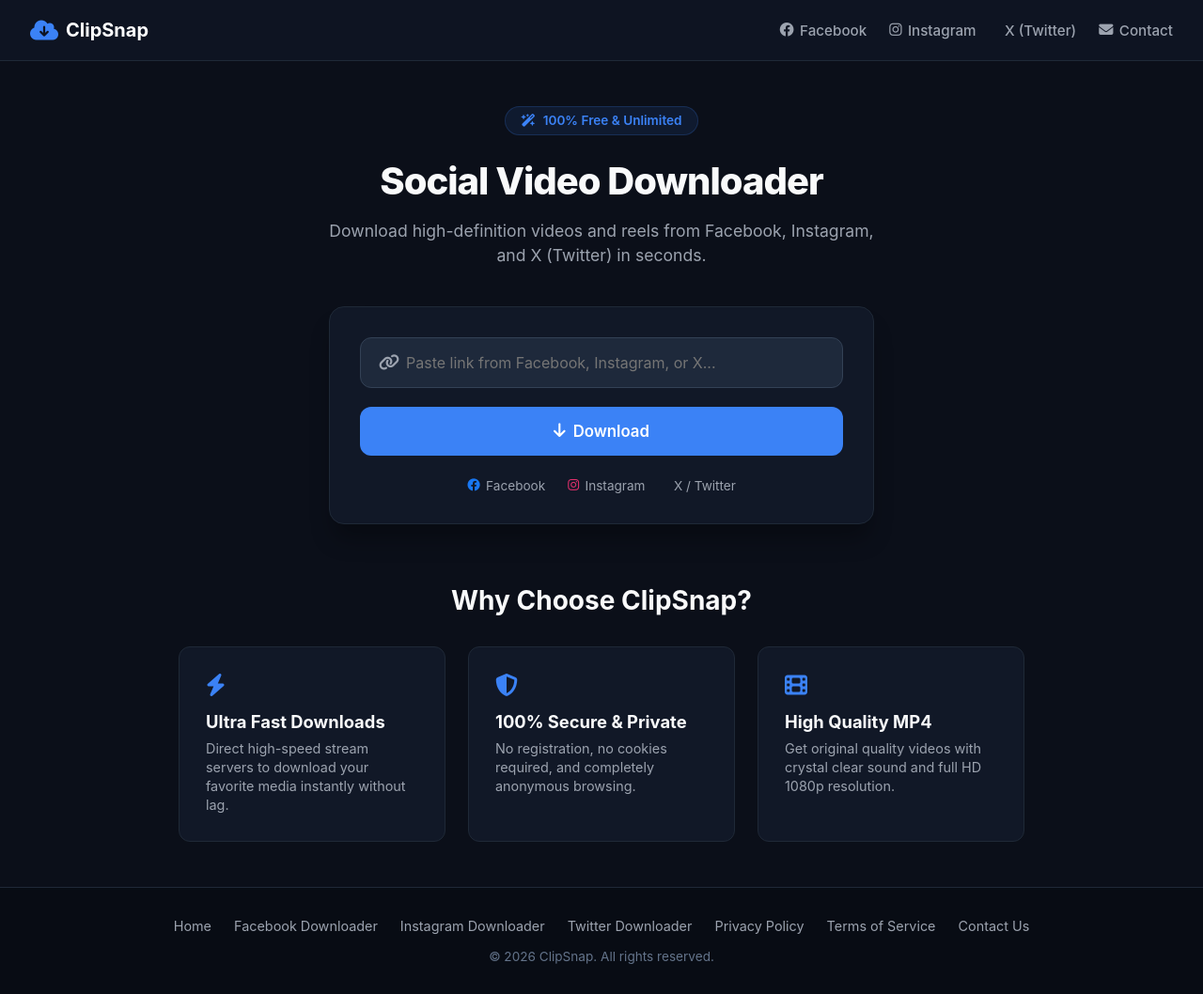
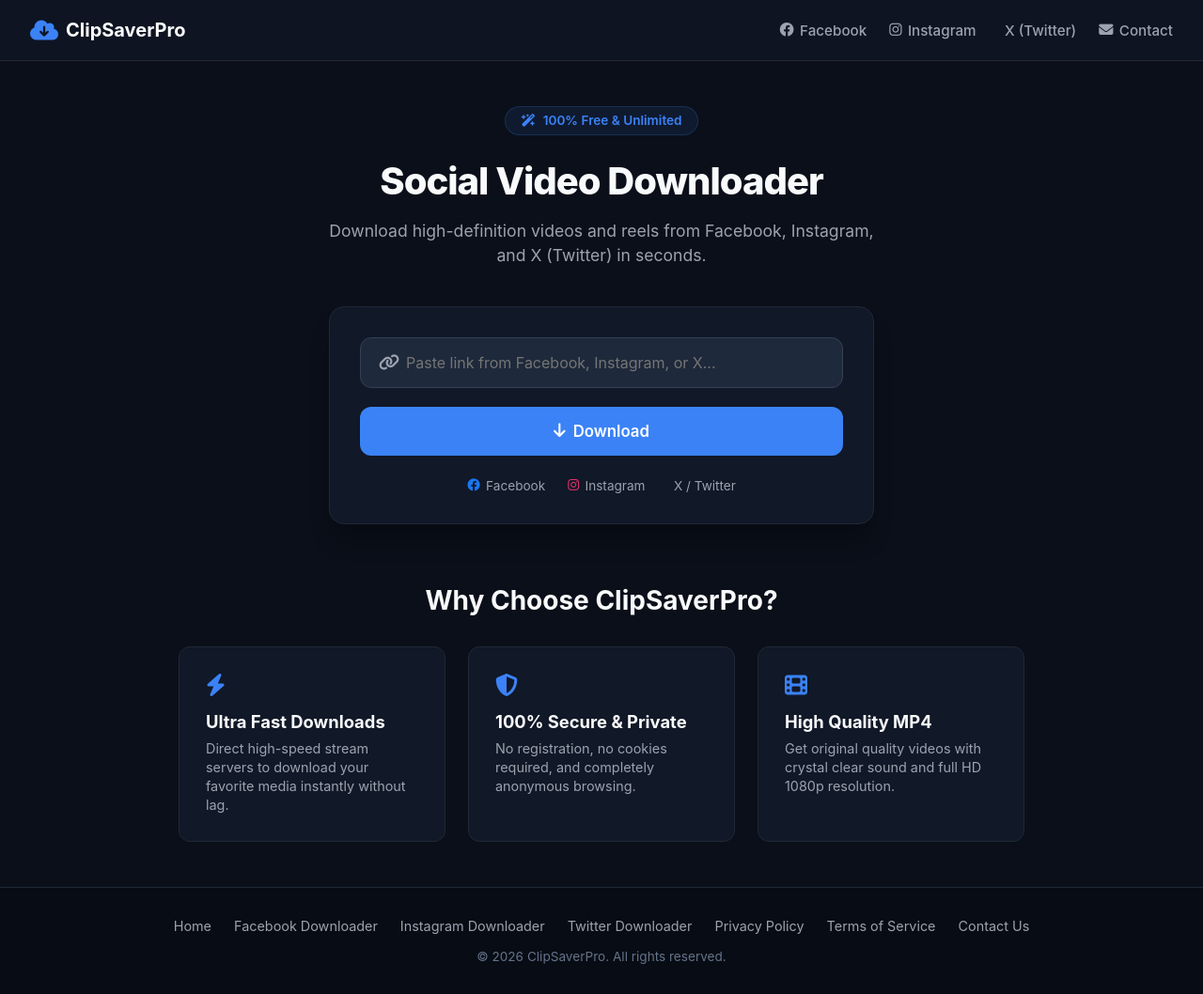
Before and after one commit to clipsnap/clipsnap, a Flask app: page / in a window 1280 px wide. Shown: the whole page at 94% size. Run offline with Flask 3, Linux system fonts and the light colour scheme.

Commit message:
Update brand name to ClipSaverPro

```diff
--- a/templates/index.html
+++ b/templates/index.html
@@ -3,21 +3,21 @@
 <head>
     <meta charset="UTF-8">
     <meta name="viewport" content="width=device-width, initial-scale=1.0">
-    <title>ClipSnap - Free Social Video Downloader (Facebook, Instagram, X)</title>
+    <title>ClipSaverPro - Free Social Video Downloader (Facebook, Instagram, X)</title>
     <meta name="description" content="Download high-definition videos and reels from Facebook, Instagram, and X (Twitter) for free in seconds. Fast, secure, and no watermark.">
-    <meta name="keywords" content="video downloader, facebook reels downloader, instagram video download, download twitter video, clipsnap, free mp4 downloader, download fb video">
-    <link rel="canonical" href="https://clipsnap-1.onrender.com/">
+    <meta name="keywords" content="video downloader, facebook reels downloader, instagram video download, download twitter video, clipsaverpro, free mp4 downloader, download fb video">
+    <link rel="canonical" href="https://clipsaverpro-1.onrender.com/">
 
     <!-- Open Graph / Facebook -->
     <meta property="og:type" content="website">
-    <meta property="og:url" content="https://clipsnap-1.onrender.com/">
-    <meta property="og:title" content="ClipSnap - Fast Social Video Downloader">
+    <meta property="og:url" content="https://clipsaverpro-1.onrender.com/">
+    <meta property="og:title" content="ClipSaverPro - Fast Social Video Downloader">
     <meta property="og:description" content="Download HD videos and reels from Facebook, Instagram, and X (Twitter) online for free.">
 
     <!-- Twitter -->
     <meta name="twitter:card" content="summary_large_image">
-    <meta name="twitter:url" content="https://clipsnap-1.onrender.com/">
-    <meta name="twitter:title" content="ClipSnap - Fast Social Video Downloader">
+    <meta name="twitter:url" content="https://clipsaverpro-1.onrender.com/">
+    <meta name="twitter:title" content="ClipSaverPro - Fast Social Video Downloader">
     <meta name="twitter:description" content="Download HD videos and reels from Facebook, Instagram, and X (Twitter) online for free.">
 
     <!-- Schema.org JSON-LD -->
@@ -25,8 +25,8 @@
     {
       "@context": "https://schema.org",
       "@type": "WebApplication",
-      "name": "ClipSnap",
-      "url": "https://clipsnap-1.onrender.com/",
+      "name": "ClipSaverPro",
+      "url": "https://clipsaverpro-1.onrender.com/",
       "description": "Free online social media video downloader for Facebook, Instagram, and Twitter (X).",
       "applicationCategory": "MultimediaApplication",
       "operatingSystem": "All",
@@ -45,7 +45,7 @@
     <header class="navbar">
         <a href="/" class="logo">
             <i class="fa-solid fa-cloud-arrow-down"></i>
-            <span>ClipSnap</span>
+            <span>ClipSaverPro</span>
         </a>
         <nav class="nav-links">
             <a href="/facebook"><i class="fa-brands fa-facebook"></i> Facebook</a>
@@ -96,7 +96,7 @@
         </div>
 
         <section class="seo-section">
-            <h2>Why Choose ClipSnap?</h2>
+            <h2>Why Choose ClipSaverPro?</h2>
             <div class="features-grid">
                 <div class="feature-item">
                     <i class="fa-solid fa-bolt"></i>
@@ -127,7 +127,7 @@
             <a href="/terms">Terms of Service</a>
             <a href="/contact">Contact Us</a>
         </div>
-        <p class="footer-copy">&copy; 2026 ClipSnap. All rights reserved.</p>
+        <p class="footer-copy">&copy; 2026 ClipSaverPro. All rights reserved.</p>
     </footer>
 
     <script src="{{ url_for('static', filename='script.js') }}"></script>
```
Also changed, not shown: templates/contact.html (+5 -5 lines), templates/facebook.html (+7 -7 lines), templates/instagram.html (+7 -7 lines), templates/privacy.html (+5 -5 lines), templates/terms.html (+7 -7 lines), templates/twitter.html (+9 -9 lines).
